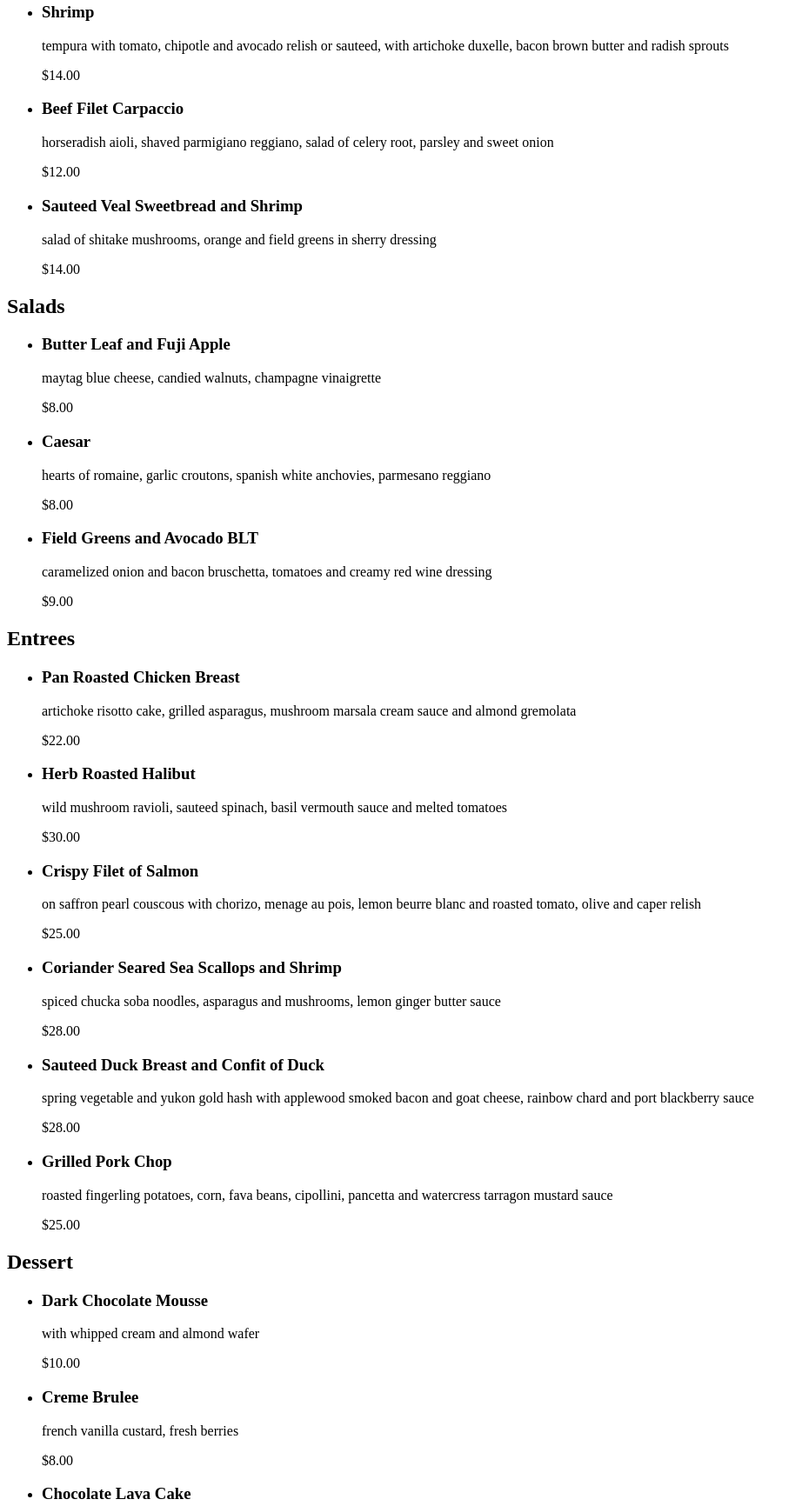
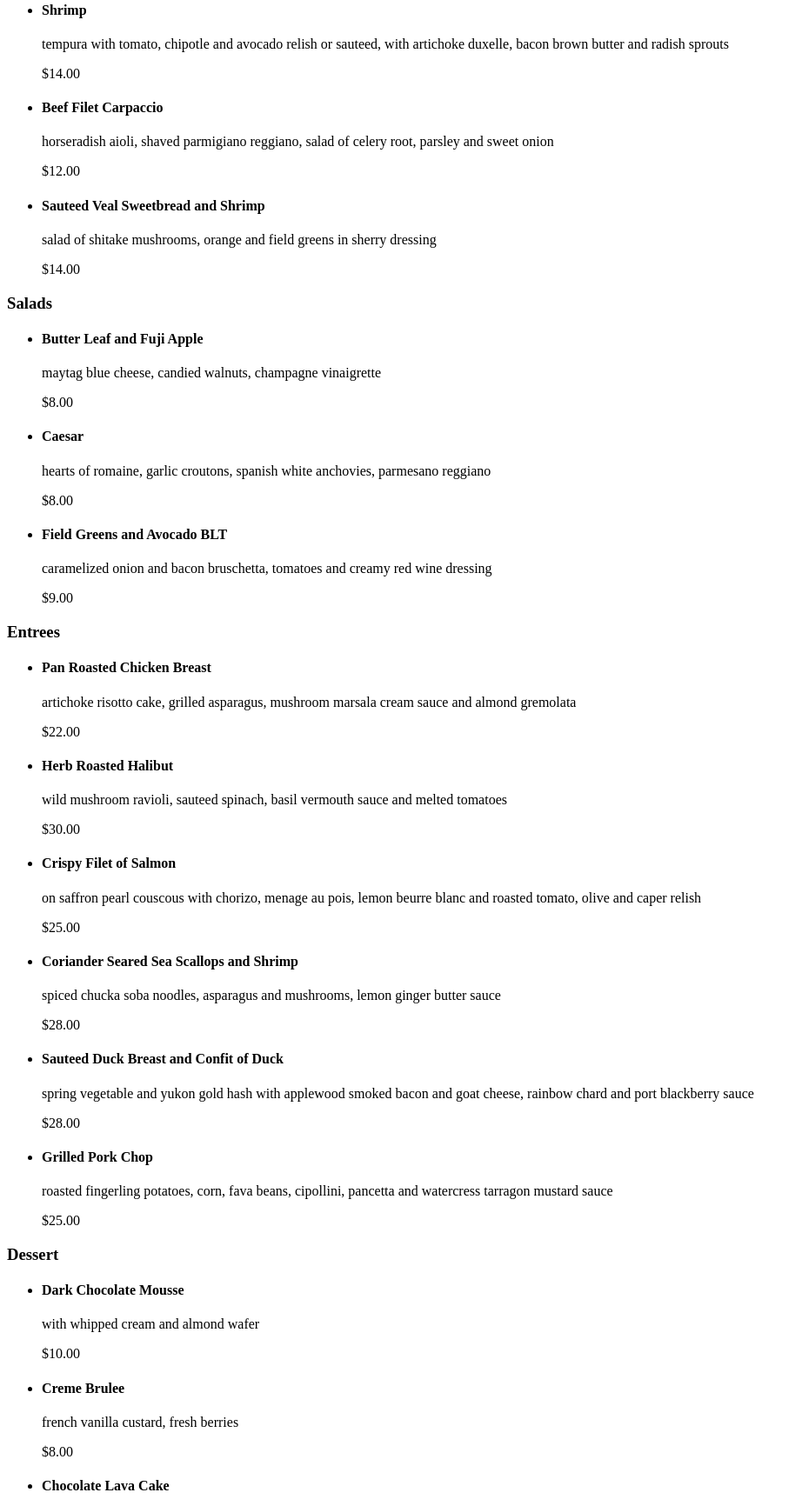
Before and after one commit to Isabellabergman/Isabellabergman.github.io, a plain HTML site: page grc338/restaurantmenu/index.html in a window 1280 px wide. Shown: the part 505-2237 px from the top of the page at 87% size, without its empty margins (0-922 px from the left). Drawn offline with Linux system fonts and the light colour scheme.

Commit message:
Update index.html

```diff
--- a/grc338/restaurantmenu/index.html
+++ b/grc338/restaurantmenu/index.html
@@ -11,125 +11,125 @@
 
         <h2>Main Menu</h2>
 
-        <h2>Appetizers</h2>
+        <h3>Appetizers</h3>
 
         <ul>
             <li>
-                <h3>Tempura Fried</h3>
+                <h4>Tempura Fried</h4>
                 <p>with lemon soy aioli and wasabi tobiko</p>
                 <p>$16.00</p>
             </li>
 
             <li>
-                <h3>Seared Sea Scallops</h3>
+                <h4>Seared Sea Scallops</h4>
                 <p>with artichoke duxelle, bacon brown butter and radish sprouts or seasoned with hiwa kai sea salt on edamame puree with citrus vinaigrette</p>
                 <p>$15.00</p>
             </li>
 
             <li>
-                <h3>Crispy Snow Crab chinois</h3>
+                <h4>Crispy Snow Crab chinois</h4>
                 <p>with ginger, garlic and cilantro</p>
                 <p>$14.00</p>
             </li>
 
             <li>
-                <h3>Shrimp</h3>
+                <h4>Shrimp</h4>
                 <p>tempura with tomato, chipotle and avocado relish or sauteed, with artichoke duxelle, bacon brown butter and radish sprouts</p>
                 <p>$14.00</p>
             </li>
 
             <li>
-                <h3>Beef Filet Carpaccio</h3>
+                <h4>Beef Filet Carpaccio</h4>
                 <p>horseradish aioli, shaved parmigiano reggiano, salad of celery root, parsley and sweet onion</p>
                 <p>$12.00</p>
             </li>
 
             <li>
-                <h3>Sauteed Veal Sweetbread and Shrimp</h3>
+                <h4>Sauteed Veal Sweetbread and Shrimp</h4>
                 <p>salad of shitake mushrooms, orange and field greens in sherry dressing</p>
                 <p>$14.00</p>
             </li>
         </ul>
 
-        <h2>Salads</h2>
+        <h3>Salads</h3>
 
         <ul>
             <li>
-                <h3>Butter Leaf and Fuji Apple</h3>
+                <h4>Butter Leaf and Fuji Apple</h4>
                 <p>maytag blue cheese, candied walnuts, champagne vinaigrette</p>
                 <p>$8.00</p>
             </li>
 
             <li>
-                <h3>Caesar</h3>
+                <h4>Caesar</h4>
                 <p>hearts of romaine, garlic croutons, spanish white anchovies, parmesano reggiano</p>
                 <p>$8.00</p>
             </li>
 
             <li>
-                <h3>Field Greens and Avocado BLT</h3>
+                <h4>Field Greens and Avocado BLT</h4>
                 <p>caramelized onion and bacon bruschetta, tomatoes and creamy red wine dressing</p>
                 <p>$9.00</p>
             </li>
         </ul>
 
-        <h2>Entrees</h2>
+        <h3>Entrees</h3>
 
         <ul>
             <li>
-                <h3>Pan Roasted Chicken Breast</h3>
+                <h4>Pan Roasted Chicken Breast</h4>
                 <p>artichoke risotto cake, grilled asparagus, mushroom marsala cream sauce and almond gremolata</p>
                 <p>$22.00</p>
             </li>
 
             <li>
-                <h3>Herb Roasted Halibut</h3>
+                <h4>Herb Roasted Halibut</h4>
                 <p>wild mushroom ravioli, sauteed spinach, basil vermouth sauce and melted tomatoes</p>
                 <p>$30.00</p>
             </li>
 
             <li>
-                <h3>Crispy Filet of Salmon</h3>
+                <h4>Crispy Filet of Salmon</h4>
                 <p>on saffron pearl couscous with chorizo, menage au pois, lemon beurre blanc and roasted tomato, olive and caper relish</p>
                 <p>$25.00</p>
             </li>
 
             <li>
-                <h3>Coriander Seared Sea Scallops and Shrimp</h3>
+                <h4>Coriander Seared Sea Scallops and Shrimp</h4>
                 <p>spiced chucka soba noodles, asparagus and mushrooms, lemon ginger butter sauce</p>
                 <p>$28.00</p>
             </li>
 
             <li>
-                <h3>Sauteed Duck Breast and Confit of Duck</h3>
+                <h4>Sauteed Duck Breast and Confit of Duck</h4>
                 <p>spring vegetable and yukon gold hash with applewood smoked bacon and goat cheese, rainbow chard and port blackberry sauce</p>
                 <p>$28.00</p>
             </li>
 
             <li>
-                <h3>Grilled Pork Chop</h3>
+                <h4>Grilled Pork Chop</h4>
                 <p>roasted fingerling potatoes, corn, fava beans, cipollini, pancetta and watercress tarragon mustard sauce</p>
                 <p>$25.00</p>
             </li>
         </ul>
 
-        <h2>Dessert</h2>
+        <h3>Dessert</h3>
 
         <ul>
             <li>
-                <h3>Dark Chocolate Mousse</h3>
+                <h4>Dark Chocolate Mousse</h4>
                 <p>with whipped cream and almond wafer</p>
                 <p>$10.00</p>
             </li>
 
             <li>
-                <h3>Creme Brulee</h3>
+                <h4>Creme Brulee</h4>
                 <p>french vanilla custard, fresh berries</p>
                 <p>$8.00</p>
             </li>
 
             <li>
-                <h3>Chocolate Lava Cake</h3>
+                <h4>Chocolate Lava Cake</h4>
                 <p>raspberry coulis, creme anglaise</p>
                 <p>$12.00</p>
             </li>
```
